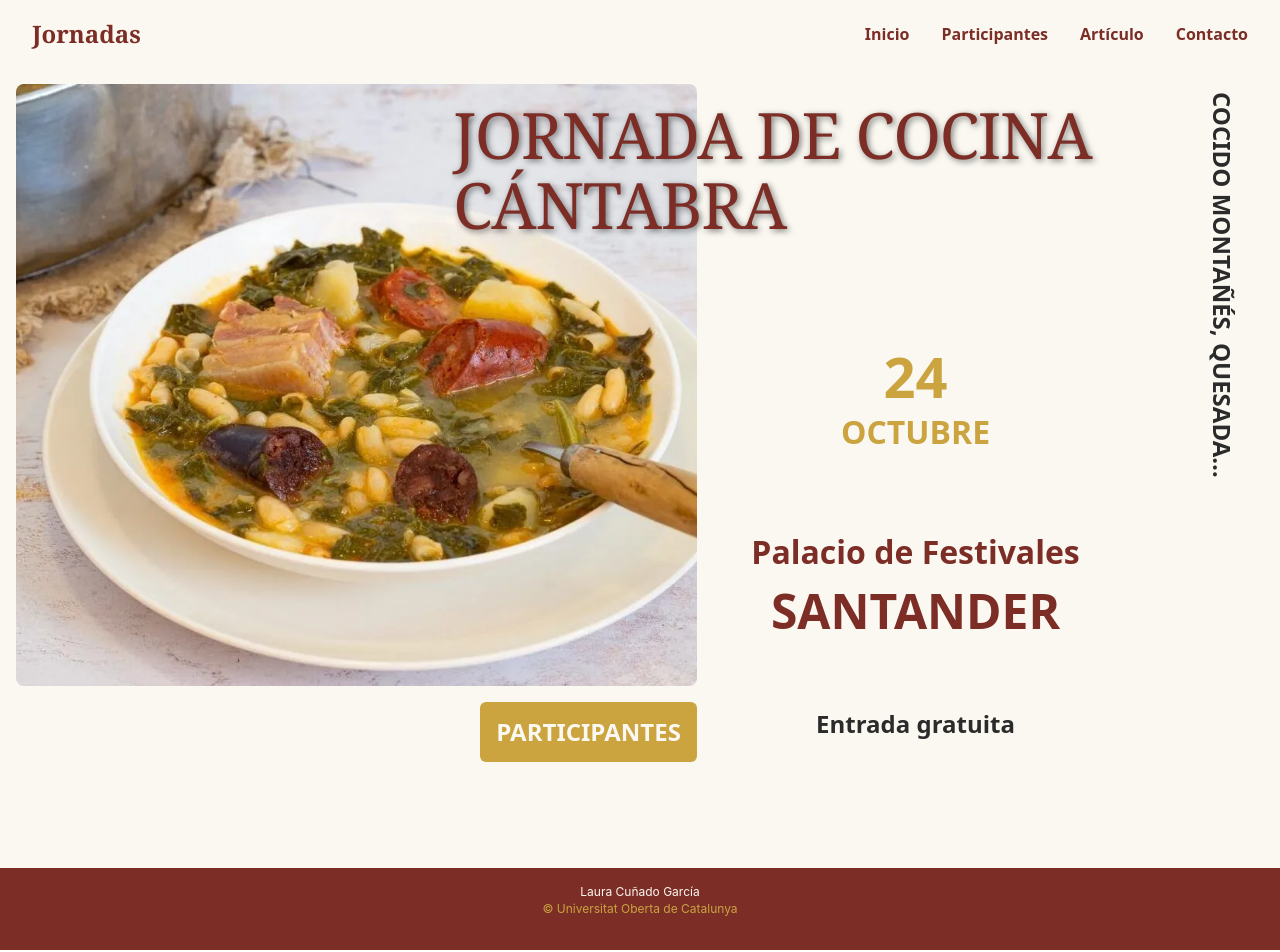
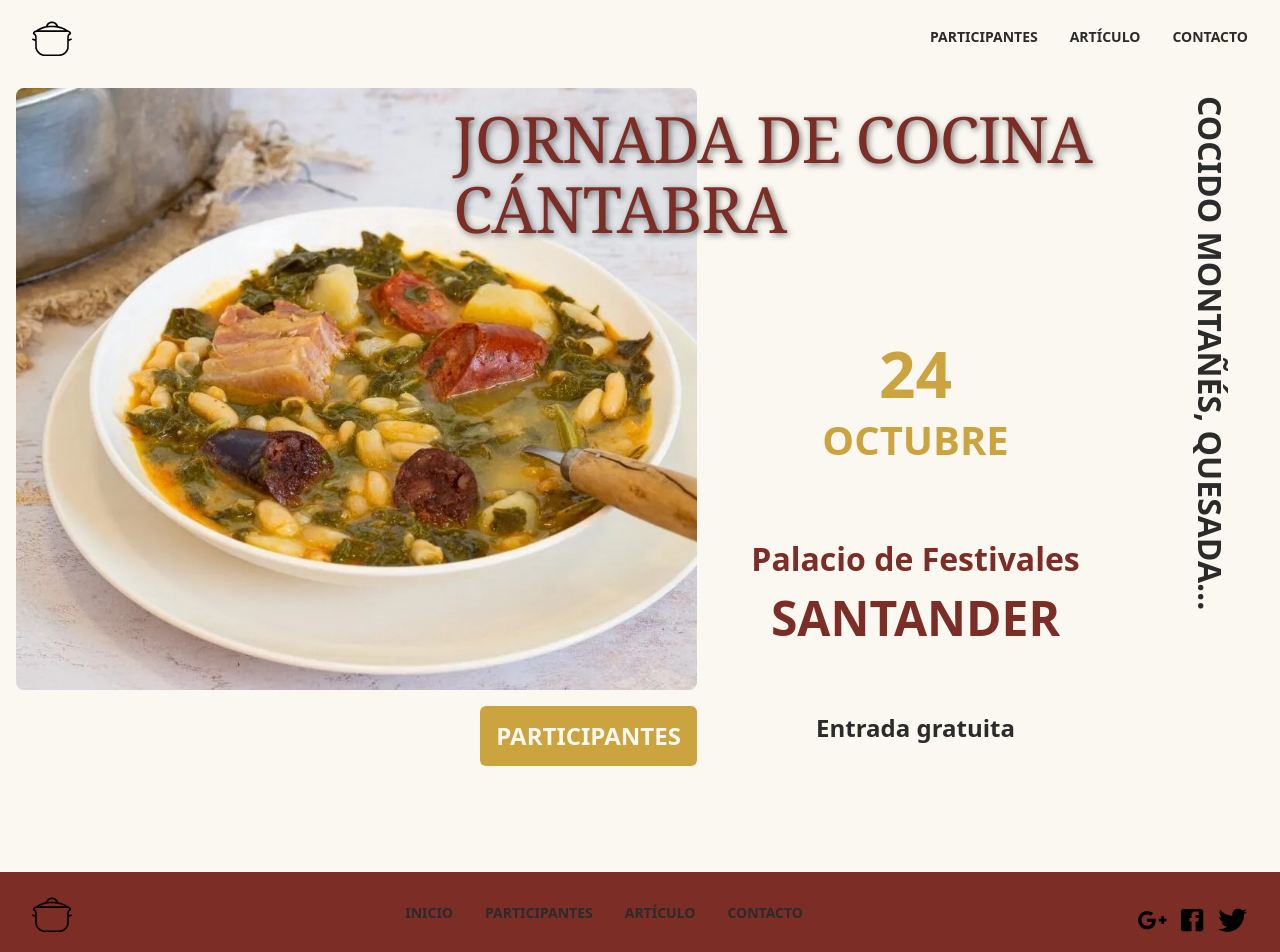
Before and after one commit to lcunado/PEC2_HTML, a website built with Parcel: page src/index.html in a window 1280 px wide. Built offline with nearby package versions, Linux system fonts and the light colour scheme.

Commit message:
Finalizo pagina inicio

```diff
--- /dev/null
+++ b/src/assets/styles/components/_logo.scss
@@ -0,0 +1,9 @@
+@use "../abstracts/variables" as v;
+
+.logo-img {
+  background-color: inherit;
+  height: 40px;
+  width: auto;
+  display: block;
+
+}
--- a/src/assets/styles/layouts/_footer.scss
+++ b/src/assets/styles/layouts/_footer.scss
@@ -1,23 +1,33 @@
 @use "../abstracts/variables" as v;
 
+/* ================================
+   Footer global
+   ================================ */
 .footer {
   background-color: v.$color-granate;
-  padding: 1rem;
+  padding: 1rem 2rem;
   color: v.$color-main;
   font-size: 0.75rem;
   text-align: center;
+  position: relative;
+  z-index: v.$z-header;
+  display: flex;
+  align-items: center;
+  justify-content: space-between;
+}
 
-  &__text {
-    font-family: v.$font-body;
-    line-height: 1.4;
-  }
+.footer__social {
+  margin-top: 1rem;
+  display: flex;
+  justify-content: center;
+  gap:0.5rem;
+}
 
-  &__link {
-    color: v.$color-marron;
-    text-decoration: none;
-
-    &:hover {
-      color: v.$color-marron-dark;
-    }
+.footer__social-icon {
+  width: 32px;
+  height: 32px;
+  object-fit: contain;
+  &:hover {
+    opacity: 0.7;
   }
 }
--- a/src/assets/styles/layouts/_header.scss
+++ b/src/assets/styles/layouts/_header.scss
@@ -10,48 +10,9 @@
   padding: 1rem 2rem;
   position: relative;
   z-index: v.$z-header;
-
-  /* Contenedor flex para logo + nav */
   display: flex;
   align-items: center;
   justify-content: space-between;
-
-  &__logo {
-    font-family: v.$font-header;
-    font-size: 1.5rem;
-    font-weight: bold;
-    color: v.$color-granate;
-    text-decoration: none;
-  }
-
-  &__nav {
-    display: flex;
-    align-items: center;
-
-    /* Ocultar en móviles */
-    @media (max-width: v.$breakpoint-md) {
-      display: none;
-    }
-  }
-
-  &__list {
-    display: flex;
-    list-style: none;
-    margin: 0;
-    padding: 0;
-    gap: 2rem;
-  }
-
-  &__link {
-    color: v.$color-granate;
-    text-decoration: none;
-    font-weight: 600;
-    transition: color 0.3s ease;
-
-    &:hover {
-      color: v.$color-granate-dark;
-    }
-  }
 
   /* Botón hamburguesa */
   &__toggle {
--- /dev/null
+++ b/src/assets/styles/layouts/_nav.scss
@@ -0,0 +1,39 @@
+@use "../abstracts/variables" as v;
+
+/* ================================
+   Menú de navegación global
+   ================================ */
+.footer__nav-group {
+  display: flex;
+  justify-content: center;
+  gap: 2rem;
+}
+
+.nav__list,
+.footer__extra {
+  list-style: none;
+  margin: 0;
+  padding: 0;
+  display: flex;
+  justify-content: center;
+  gap: 2rem;
+
+  /* Ocultar en móviles */
+    @media (max-width: v.$breakpoint-md) {
+      display: none;
+    }
+}
+
+.nav__link,
+.footer__link {
+  text-decoration: none;
+  color: v.$color-text;
+  text-transform: uppercase;
+  font-size: 0.875rem;
+  font-weight: 600;
+  transition: color 0.3s;
+
+  &:hover {
+    color: v.$color-marron;
+  }
+}
--- a/src/assets/styles/main.scss
+++ b/src/assets/styles/main.scss
@@ -14,6 +14,7 @@
  * Import components
  */
 @use "components/animaciones";
+@use "components/logo";
 
 /**
  * Import layouts
@@ -22,11 +23,12 @@
 @use "layouts/footer";
 @use "layouts/grid";
 @use "layouts/header";
+@use "layouts/nav";
 
 /**
  * Import pages
  */
-@use "pages/home";
+@use "pages/index";
 
 /**
  * Do NOT include anything else in this file!
--- a/src/assets/styles/pages/_home.scss
+++ b/src/assets/styles/pages/_index.scss
@@ -23,7 +23,7 @@
   }
 
   &__subtitulo {
-    font-size: 1.5rem;
+    font-size: clamp(1rem, 3vw, 2rem);
     font-weight: bold;
     color: v.$color-text;
     text-transform: uppercase;
@@ -40,13 +40,13 @@
     text-align: center;
 
     &-dia {
-      font-size: 3.5rem;
+      font-size: clamp(2rem, 6vw, 4rem);
       font-weight: 700;
       line-height: 1;
     }
 
     &-mes {
-      font-size: 2rem;
+      font-size: clamp(1rem, 4vw, 2.5rem);
       font-weight: 600;
       margin-top: 0.25rem;
     }
@@ -60,21 +60,21 @@
     text-align: center;
 
     &-lugar {
-      font-size: 2rem;
+      font-size: clamp(1rem, 3vw, 2rem);
       font-weight: 700;
       line-height: 1.2;
     }
 
     &-ciudad {
       text-transform: uppercase;
-      font-size: 3rem;
+      font-size: clamp(1.5rem, 5vw, 3rem);
       font-weight: 600;
       margin-top: 0.25rem;
     }
   }
 
   &__entrada {
-    font-size: 1.5rem;
+    font-size: clamp(1rem, 3vw, 1.5rem);
     font-weight: 600;
     color: v.$color-text;
     text-align: center;
@@ -82,7 +82,7 @@
   }
 
   &__participantes-btn {
-    font-size: 1.5rem;
+    font-size: clamp(1rem, 3vw, 1.5rem);
     background-color: v.$color-marron;
     color: v.$color-main;
     font-weight: bold;
--- a/src/views/footer.html
+++ b/src/views/footer.html
@@ -1,14 +1,25 @@
 <footer class="footer">
-  <p class="footer__text">
-    Laura Cuñado García<br />
-    <a
-      href="https://www.uoc.edu"
-      class="footer__link"
-      target="_blank"
-      rel="noopener noreferrer"
-      aria-label="Universitat Oberta de Catalunya (se abre en nueva pestaña)"
-    >
-      &copy; Universitat Oberta de Catalunya
+  <include src="./views/logo.html"></include>
+
+  <div class="footer__nav-group">
+    <ul class="footer__extra">
+      <li class="footer__item">
+        <a href="#index" class="footer__link">Inicio</a>
+      </li>
+    </ul>
+    <include src="./views/nav.html"></include>
+  </div>
+
+  <div class="footer__social">
+    <a href="https://www.google.com" target="_blank" rel="noopener" aria-label="Google">
+      <img src="./assets/images/google.svg" alt="Logo Google" class="footer__social-icon">
     </a>
-  </p>
+    <a href="https://www.facebook.com" target="_blank" rel="noopener" aria-label="Facebook">
+      <img src="./assets/images/facebook.svg" alt="Logo Facebook" class="footer__social-icon">
+    </a>
+    <a href="https://www.twitter.com" target="_blank" rel="noopener" aria-label="Twitter">
+      <img src="./assets/images/twitter.svg" alt="Logo Twitter" class="footer__social-icon">
+    </a>
+  </div>
+
 </footer>
--- a/src/views/header.html
+++ b/src/views/header.html
@@ -1,22 +1,7 @@
 <header class="header">
-  <a href="index.html" class="header__logo">Jornadas</a>
+  <include src="./views/logo.html"></include>
 
-  <nav class="header__nav" aria-label="Menú principal">
-    <ul class="header__list">
-      <li class="header__item">
-        <a href="#index" class="header__link">Inicio</a>
-      </li>
-      <li class="header__item">
-        <a href="#participantes" class="header__link">Participantes</a>
-      </li>
-      <li class="header__item">
-        <a href="#articulo" class="header__link">Artículo</a>
-      </li>
-      <li class="header__item">
-        <a href="#contacto" class="header__link">Contacto</a>
-      </li>
-    </ul>
-  </nav>
+  <include src="./views/nav.html"></include>
 
   <!-- Tres línas para el menú móvil -->
   <button class="header__toggle" aria-label="Abrir menú">
@@ -27,7 +12,6 @@
 
   <!-- Menú móvil -->
   <nav class="header__menu" id="mobileMenu">
-    <a href="#home.html" class="header__link">Inicio</a>
     <a href="#participantes.html" class="header__link">Participantes</a>
     <a href="#articulo.html" class="header__link">Artículo</a>
     <a href="#contacto.html" class="header__link">Contacto</a>
--- /dev/null
+++ b/src/views/logo.html
@@ -0,0 +1,4 @@
+<!-- Componente logo -->
+<a href="index.html" class="logo">
+  <img src="./assets/images/logo.svg" alt="Logo Jornadas de Cocina Cántabra" class="logo-img">
+</a>
--- /dev/null
+++ b/src/views/nav.html
@@ -0,0 +1,8 @@
+<!-- Componente nav -->
+<nav class="nav" aria-label="Menú principal">
+  <ul class="nav__list">
+    <li class="nav__item"><a href="#participantes" class="nav__link">Participantes</a></li>
+    <li class="nav__item"><a href="#articulo" class="nav__link">Artículo</a></li>
+    <li class="nav__item"><a href="#contacto" class="nav__link">Contacto</a></li>
+  </ul>
+</nav>
```
Also changed, not shown: src/index.html (+0 -1 lines), src/assets/images/facebook.svg (added), src/assets/images/google.svg (added), src/assets/images/logo.svg (added), src/assets/images/twitter.svg (added).
